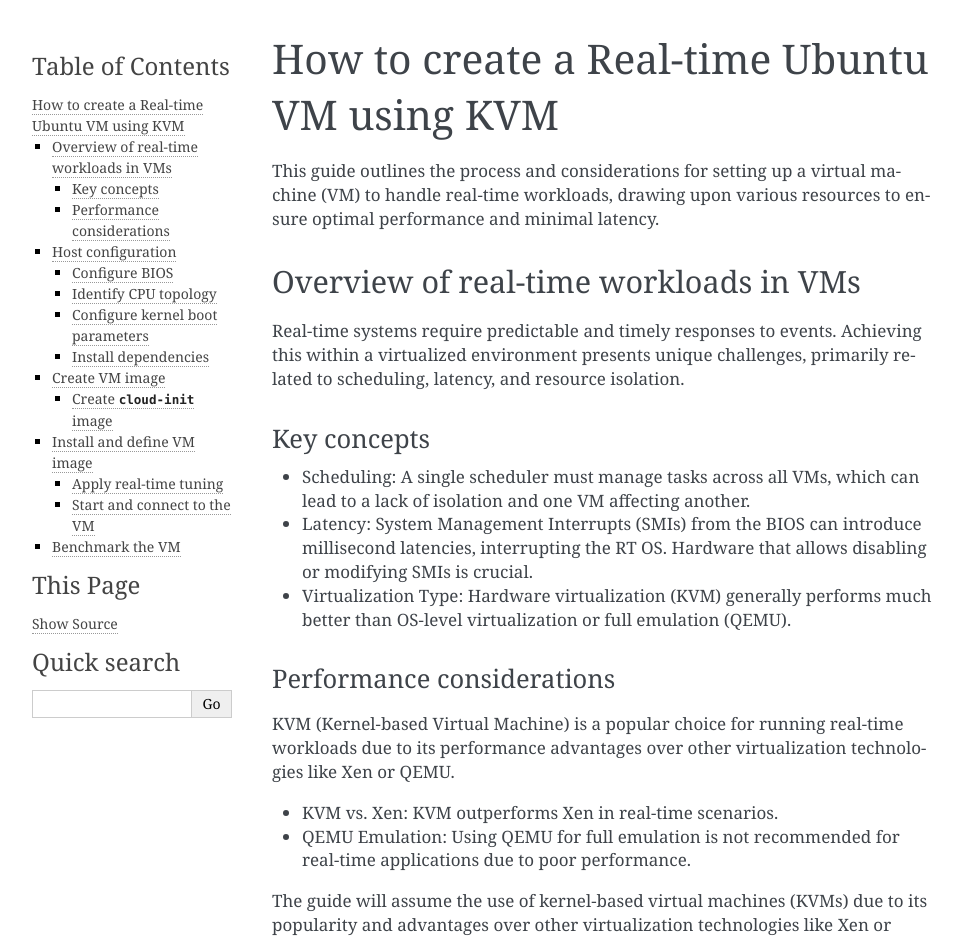
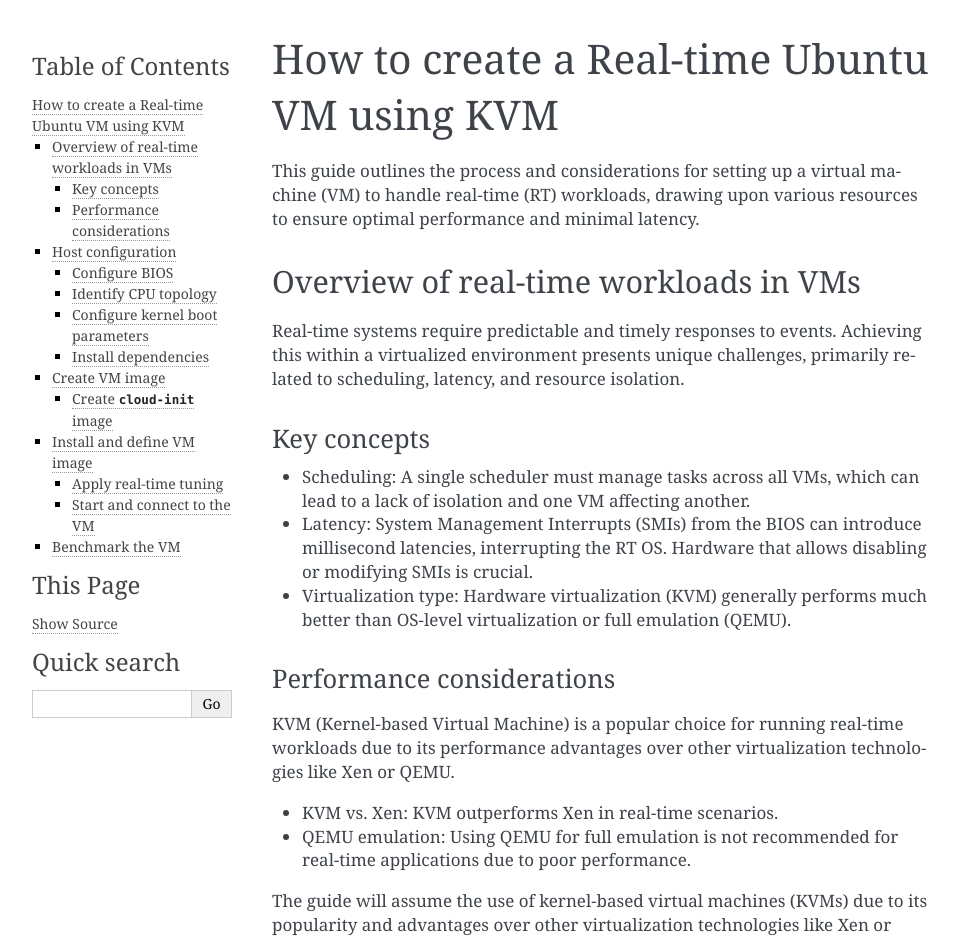
Before and after one commit to canonical/real-time-ubuntu-docs, a Sphinx documentation site: the page built from docs/how-to/create-rt-ubuntu-vm-using-kvm.md, in a window 1280 px wide and 1400 px high. Shown: the top 938 px of the window, without its empty margins (148-1109 px from the left). Built offline with Sphinx 7.4.7, drawn with Linux system fonts in a browser that asks for light colours; some of the changed text lies outside the part shown.

Commit message:
many: address reviews
- introduce RT acronym before use it
- fix uppercase on 'type' and 'emulation'
- use code formating for command names: `vish` and `cloud-init`
- change sentence tones to be more like a how-to
- generate qcow with 20GB using only one command instead of resize it
  later

Signed-off-by: Lincoln Wallace <lincoln.wallace@canonical.com>

````diff
--- a/docs/how-to/create-rt-ubuntu-vm-using-kvm.md
+++ b/docs/how-to/create-rt-ubuntu-vm-using-kvm.md
@@ -1,6 +1,6 @@
 # How to create a Real-time Ubuntu VM using KVM
 
-This guide outlines the process and considerations for setting up a virtual machine (VM) to handle real-time workloads, drawing upon various resources to ensure optimal performance and minimal latency.
+This guide outlines the process and considerations for setting up a virtual machine (VM) to handle real-time (RT) workloads, drawing upon various resources to ensure optimal performance and minimal latency.
 
 ## Overview of real-time workloads in VMs
 
@@ -11,14 +11,14 @@
 
 -   Scheduling: A single scheduler must manage tasks across all VMs, which can lead to a lack of isolation and one VM affecting another.
 -   Latency: System Management Interrupts (SMIs) from the BIOS can introduce millisecond latencies, interrupting the RT OS. Hardware that allows disabling or modifying SMIs is crucial.
--   Virtualization Type: Hardware virtualization (KVM) generally performs much better than OS-level virtualization or full emulation (QEMU).
+-   Virtualization type: Hardware virtualization (KVM) generally performs much better than OS-level virtualization or full emulation (QEMU).
 
 ### Performance considerations
 
 KVM (Kernel-based Virtual Machine) is a popular choice for running real-time workloads due to its performance advantages over other virtualization technologies like Xen or QEMU.
 
 -   KVM vs. Xen: KVM outperforms Xen in real-time scenarios.
--   QEMU Emulation: Using QEMU for full emulation is not recommended for real-time applications due to poor performance.
+-   QEMU emulation: Using QEMU for full emulation is not recommended for real-time applications due to poor performance.
 
 The guide will assume the use of kernel-based virtual machines (KVMs) due to its popularity and advantages over other virtualization technologies like Xen or QEMU.
 
@@ -188,19 +187,11 @@
 Create a `20GB` size `qcow2` disk based on the downloaded base image:
 
 ```{terminal}
-    :input: sudo qemu-img create -f qcow2 -F qcow2 -o backing_file=ubuntu-cloud.img ubuntu-rt-vm.qcow2
+    :input: sudo qemu-img create -f qcow2 -F qcow2 -o backing_file=ubuntu-cloud.img ubuntu-rt-vm.qcow2 20G
     :user: ubuntu
     :host: ubuntu
     :dir: /var/lib/libvirt/images/ubuntu-rt-vm
 Formatting 'ubuntu-rt-vm.qcow2', fmt=qcow2 cluster_size=65536 extended_l2=off compression_type=zlib size=3758096384 backing_file=ubuntu-cloud.img backing_fmt=qcow2 lazy_refcounts=off refcount_bits=16
-```
-
-```{terminal}
-    :input: sudo qemu-img resize ubuntu-rt-vm.qcow2 20G
-    :user: ubuntu
-    :host: ubuntu
-    :dir: /var/lib/libvirt/images/ubuntu-rt-vm
-Image resized.
 ```
 
 ### Create `cloud-init` image
@@ -393,7 +384,7 @@
  1    ubuntu-rt-vm    running
 ```
 
-Connect to the VM console and login using `ubuntu` as user and `ubuntu` as password
+Connect to the VM console and login using `ubuntu` as user and `ubuntu` as password.
 
 ```{warning}
 The VM will reboot after booting first time to install real-time kernel, make sure to let some time before logging in.
@@ -432,4 +423,4 @@
 
 ## Benchmark the VM
 
-Refer to [How to measure maximum latency in a real-time system](measure-maximum-latency)
+Refer to [How to measure maximum latency in a real-time system](measure-maximum-latency).
````
Also changed, not shown: other parts of docs/how-to/create-rt-ubuntu-vm-using-kvm.md (+3 -4 lines).
